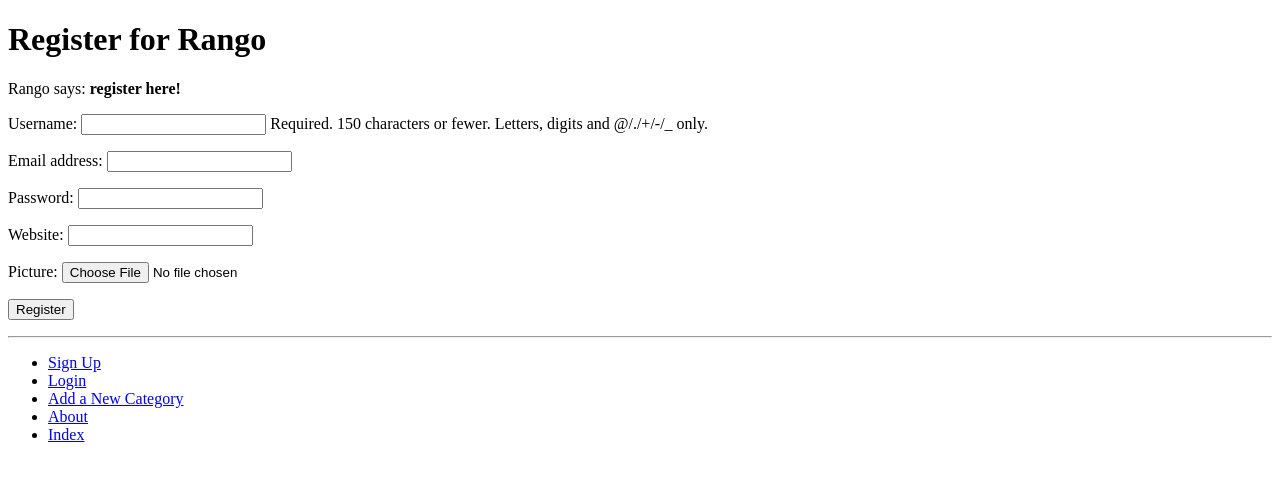
After one commit to Illiauofg/tango_with_django_project, a Django app: page /rango/register/ in a window 1280 px wide. The commit adds this page. Shown: the top 481 px of the page. Run offline with Django 3.2, Linux system fonts and the light colour scheme; data that the repository does not hold is empty.

Commit message:
chapter 9 done

```diff
--- a/tango_with_django_project/rango/forms.py
+++ b/tango_with_django_project/rango/forms.py
@@ -1,5 +1,6 @@
 from django import forms
-from rango.models import Page, Category
+from django.contrib.auth.models import User
+from rango.models import Page, Category, UserProfile
 
 
 class CategoryForm(forms.ModelForm):
@@ -32,3 +33,13 @@ class PageForm(forms.ModelForm):
             url = f'http://{url}'
             cleaned_data['url'] = url
         return cleaned_data
+
+class UserForm(forms.ModelForm):
+    password = forms.CharField(widget = forms.PasswordInput())
+    class Meta:
+        model = User
+        fields = ('username', 'email', 'password',)
+class UserProfileForm(forms.ModelForm):
+    class Meta:
+        model = UserProfile
+        fields = ('website', 'picture',)
--- a/tango_with_django_project/rango/models.py
+++ b/tango_with_django_project/rango/models.py
@@ -1,34 +1,40 @@
 from django.db import models
 from django.template.defaultfilters import slugify
+from django.contrib.auth.models import User
 
+class Category(models.Model):
+    NAME_MAX_LENGTH = 128
 
-# Create your models here.
-class Category(models.Model):
-    name = models.CharField(max_length=128, unique=True)
+    name = models.CharField(max_length=NAME_MAX_LENGTH, unique=True)
     views = models.IntegerField(default=0)
     likes = models.IntegerField(default=0)
     slug = models.SlugField(unique=True)
-    NAME_MAX_LENGTH = 128
 
     def save(self, *args, **kwargs):
         self.slug = slugify(self.name)
         super(Category, self).save(*args, **kwargs)
 
-
     class Meta:
         verbose_name_plural = 'Categories'
+
     def __str__(self):
         return self.name
 
+class Page(models.Model):
+    TITLE_MAX_LENGTH = 128
 
-class Page(models.Model):
     category = models.ForeignKey(Category, on_delete=models.CASCADE)
-    title = models.CharField(max_length=128)
+    title = models.CharField(max_length=TITLE_MAX_LENGTH)
     url = models.URLField()
     views = models.IntegerField(default=0)
 
-    TITLE_MAX_LENGTH = 128
+    def __str__(self):
+        return self.title
 
+class UserProfile(models.Model):
+    user = models.OneToOneField(User, on_delete=models.CASCADE)
+    website = models.URLField(blank=True)
+    picture = models.ImageField(upload_to='profile_images', blank=True)
 
     def __str__(self):
-        return self.title
+        return self.user.username
--- a/tango_with_django_project/rango/urls.py
+++ b/tango_with_django_project/rango/urls.py
@@ -7,4 +7,8 @@ urlpatterns = [
     path('category/<slug:category_name_slug>/', views.show_category, name='show_category'),
     path('add_category/', views.add_category, name='add_category'),
     path('category/<slug:category_name_slug>/add_page/', views.add_page, name='add_page'),
+     path('register/', views.register, name='register'),
+    path('login/', views.user_login, name='login'),
+    path('restricted/', views.restricted, name='restricted'),
+    path('logout/', views.user_logout, name='logout'),
 ]
--- a/tango_with_django_project/rango/views.py
+++ b/tango_with_django_project/rango/views.py
@@ -6,6 +6,9 @@ from rango.forms import CategoryForm
 from rango.forms import PageForm
 from django.shortcuts import redirect
 from django.urls import reverse
+from rango.forms import UserForm, UserProfileForm
+from django.contrib.auth import authenticate, login, logout
+from django.contrib.auth.decorators import login_required
 
 
 def index(request):
@@ -66,3 +69,48 @@ def add_page(request, category_name_slug):
             print(form.errors)
     context_dict = {'form': form, 'category': category}
     return render(request, 'rango/add_page.html', context=context_dict)
+
+def register(request):
+    registered = False
+    if request.method == 'POST':
+        user_form = UserForm(request.POST)
+        profile_form = UserProfileForm(request.POST)
+        if user_form.is_valid() and profile_form.is_valid():
+            user = user_form.save()
+            user.set_password(user.password)
+            user.save()
+            profile = profile_form.save(commit=False)
+            profile.user = user
+            if 'picture' in request.FILES:
+                profile.picture = request.FILES['picture']
+            profile.save()
+            registered = True
+        else:
+            print(user_form.errors, profile_form.errors)
+    else:
+        user_form = UserForm()
+        profile_form = UserProfileForm()
+    return render(request, 'rango/register.html', context={'user_form': user_form, 'profile_form': profile_form, 'registered': registered})
+def user_login(request):
+    if request.method == 'POST':
+        username = request.POST.get('username')
+        password = request.POST.get('password')
+        user = authenticate(username=username, password=password)
+        if user:
+            if user.is_active:
+                login(request, user)
+                return redirect(reverse('rango:index'))
+            else:
+                return HttpResponse("Your Rango account is disabled.")
+        else:
+            print(f"Invalid login details: {username}, {password}")
+            return HttpResponse("Invalid login details supplied.")
+    else:
+        return render(request, 'rango/login.html')
+@login_required
+def restricted(request):
+    return HttpResponse("Since you're logged in, you can see this text!")
+@login_required
+def user_logout(request):
+    logout(request)
+    return redirect(reverse('rango:index'))
--- a/tango_with_django_project/templates/rango/base.html
+++ b/tango_with_django_project/templates/rango/base.html
@@ -19,6 +19,13 @@
         <hr />
         <div>
             <ul>
+                {% if user.is_authenticated %}
+                <li><a href="{% url 'rango:restricted' %}">Restricted Page</a></li>
+                <li><a href="{% url 'rango:logout' %}">Logout</a></li>
+                {% else %}
+                <li><a href="{% url 'rango:register' %}">Sign Up</a></li>
+                <li><a href="{% url 'rango:login' %}">Login</a></li>
+                {% endif %}
                 <li><a href="{% url 'rango:add_category' %}">Add a New Category</a></li>
                 <li><a href="{% url 'rango:about' %}">About</a></li>
                 <li><a href="{% url 'rango:index' %}">Index</a></li>
--- a/tango_with_django_project/templates/rango/index.html
+++ b/tango_with_django_project/templates/rango/index.html
@@ -7,7 +7,11 @@ Homepage
 {% block body_block %}
 <h1>Rango says..</h1>
 <div>
-    hey there partner! <br />
+    {% if user.is_authenticated %}
+    howdy {{ user.username }}!
+    {% else %}
+    hey there partner!
+    {% endif %} <br />
     <strong>{{ boldmessage }}</strong><br />
 </div>
 <h2>Most Liked Categories</h2>
--- /dev/null
+++ b/tango_with_django_project/templates/rango/register.html
@@ -0,0 +1,20 @@
+{% extends 'rango/base.html' %}
+{% load static %}
+{% block title_block %}
+Register
+{% endblock %}
+{% block body_block %}
+<h1>Register for Rango</h1>
+{% if registered %}
+Rango says: <strong>thank you for registering!</strong>
+<a href="{% url 'rango:index' %}">Return to the homepage.</a><br />
+{% else %}
+Rango says: <strong>register here!</strong><br />
+<form id="user_form" method="post" action="{% url 'rango:register' %}" enctype="multipart/form-data">
+{% csrf_token %}
+{{ user_form.as_p }}
+{{ profile_form.as_p }}
+<input type="submit" name="submit" value="Register" />
+</form>
+{% endif %}
+{% endblock %}
```
Also changed, not shown: tango_with_django_project/rango/admin.py (+4 -5 lines), tango_with_django_project/tango_with_django_project/settings.py (+10 -0 lines), tango_with_django_project/templates/rango/login.html (added, +14 -0 lines), tango_with_django_project/media/profile_images/profile_picture.jpg (added), tango_with_django_project/rango/migrations/0003_auto_20250214_0701.py (added).
